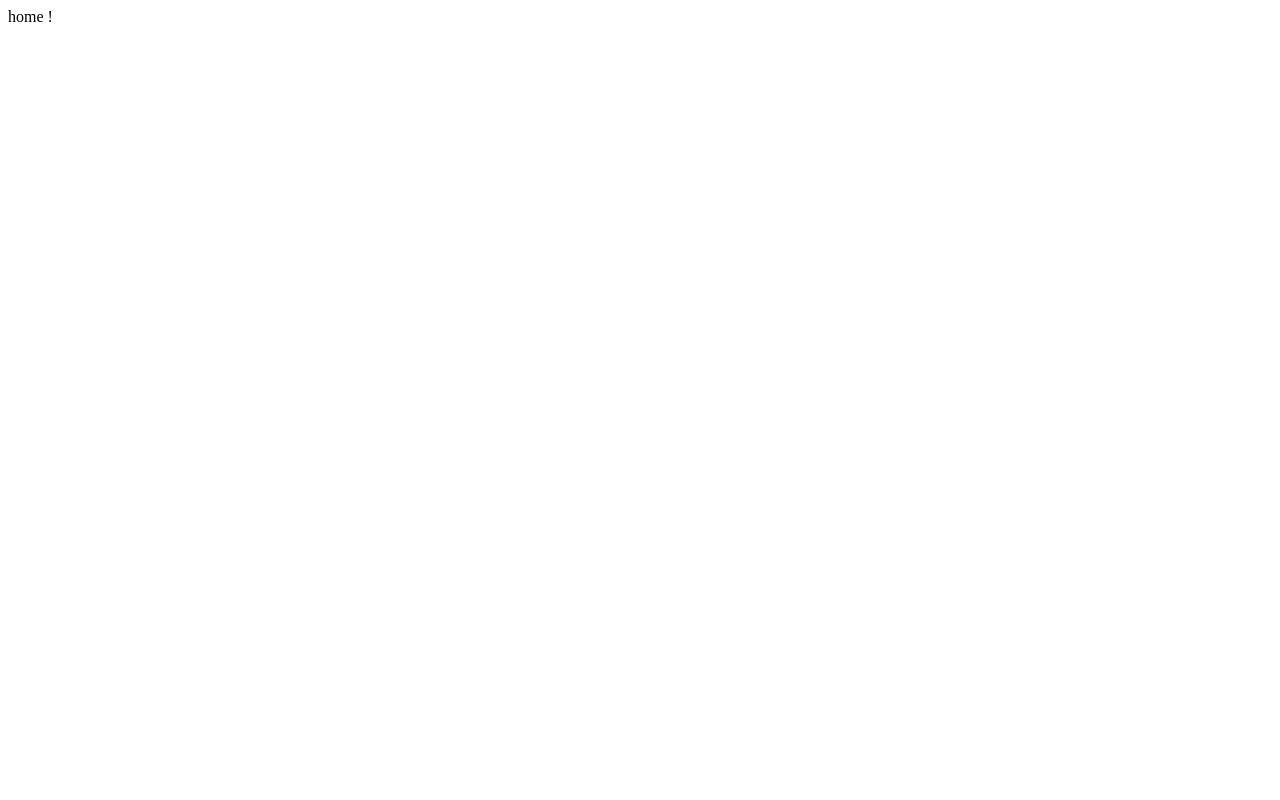
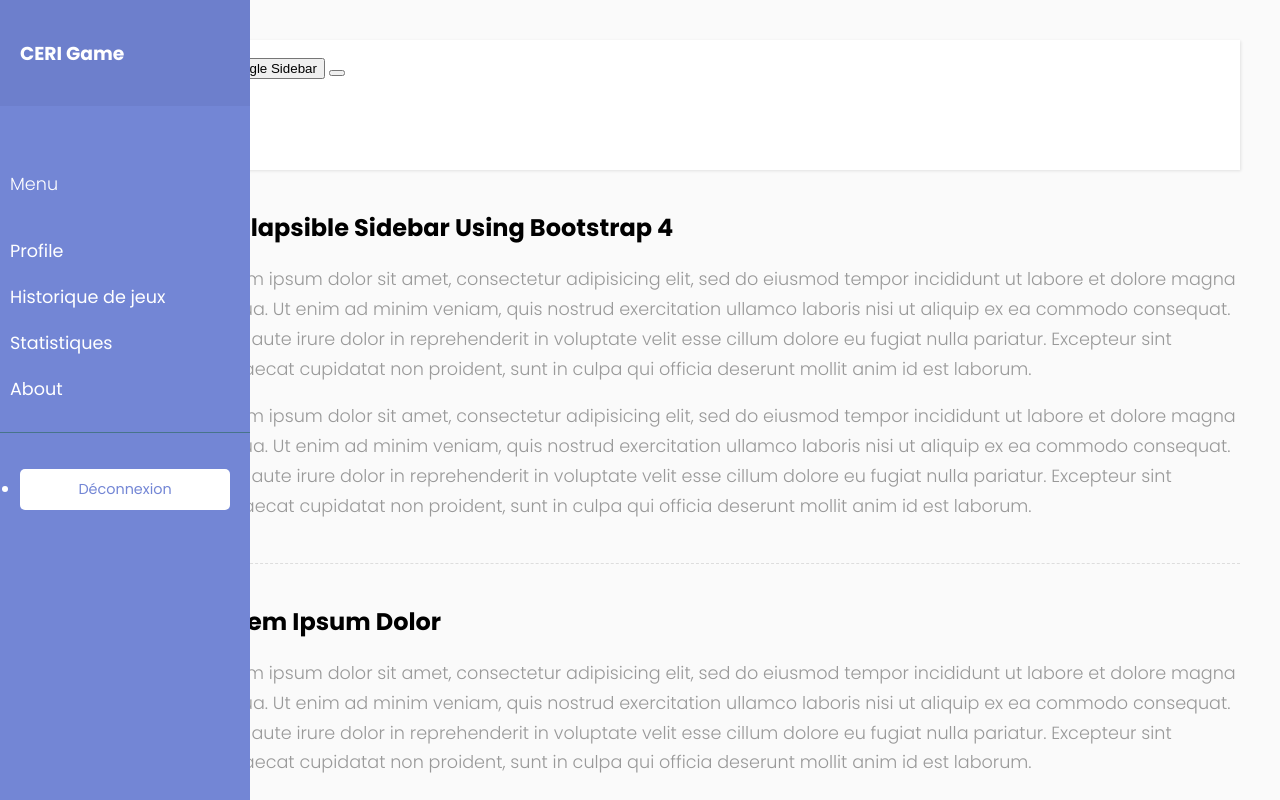
Before and after one commit to AbidiHamza84/CERIGame, a website: page CERIGame/app/views/home.html in a window 1280 px wide. Drawn offline with Linux system fonts and the light colour scheme.

Commit message:
ajout de la squelette de la page home

```diff
--- a/CERIGame/app/views/home.html
+++ b/CERIGame/app/views/home.html
@@ -1,4 +1,78 @@
+<link rel="stylesheet" href="../../css/style-home.css">
 
-<div class="center-in-page " ng-controller="HomeController">
-home !
+<div ng-controller="HomeController">
+    <div class="wrapper">
+        <!-- Sidebar  -->
+        <nav id="sidebar" ng-class="navBarToggle ? 'active' : ''">
+            <div class="sidebar-header">
+                <h3>CERI Game</h3>
+            </div>
+
+            <ul class="list-unstyled components">
+                <p>Menu</p>
+                <li>
+                    <a href="#">Profile</a>
+                </li>
+                <li>
+                    <a href="#">Historique de jeux</a>
+                </li>
+                <li>
+                    <a href="#">Statistiques</a>
+                </li>
+                <li>
+                    <a href="#">About</a>
+                </li>
+            </ul>
+
+            <ul class="list-unstyled CTAs">
+                <li>
+                    <a href="#" class="download">Déconnexion</a>
+                </li>
+            </ul>
+        </nav>
+
+        <!-- Page Content  -->
+        <div id="content" ng-class="navBarToggle ? 'active' : ''">
+
+            <nav class="navbar navbar-expand-lg navbar-light bg-light">
+                <div class="container-fluid">
+
+                    <button type="button" id="sidebarCollapse" class="btn btn-info" ng-click="navBarToggle = !navBarToggle">
+                        <i class="fas fa-align-left"></i>
+                        <span>Toggle Sidebar</span>
+                    </button>
+                    <button class="btn btn-dark d-inline-block d-lg-none ml-auto" type="button" data-toggle="collapse" data-target="#navbarSupportedContent" aria-controls="navbarSupportedContent" aria-expanded="false" aria-label="Toggle navigation">
+                        <i class="fas fa-align-justify"></i>
+                    </button>
+
+                    <div class="collapse navbar-collapse" id="navbarSupportedContent">
+                        <ul class="nav navbar-nav ml-auto">
+                            <li class="nav-item active">
+                                <h6 class="text-secondary" ng-bind="lastConnexion"></h6>
+                            </li>
+                        </ul>
+                    </div>
+                </div>
+            </nav>
+
+            <h2>Collapsible Sidebar Using Bootstrap 4</h2>
+            <p>Lorem ipsum dolor sit amet, consectetur adipisicing elit, sed do eiusmod tempor incididunt ut labore et dolore magna aliqua. Ut enim ad minim veniam, quis nostrud exercitation ullamco laboris nisi ut aliquip ex ea commodo consequat. Duis aute irure dolor in reprehenderit in voluptate velit esse cillum dolore eu fugiat nulla pariatur. Excepteur sint occaecat cupidatat non proident, sunt in culpa qui officia deserunt mollit anim id est laborum.</p>
+            <p>Lorem ipsum dolor sit amet, consectetur adipisicing elit, sed do eiusmod tempor incididunt ut labore et dolore magna aliqua. Ut enim ad minim veniam, quis nostrud exercitation ullamco laboris nisi ut aliquip ex ea commodo consequat. Duis aute irure dolor in reprehenderit in voluptate velit esse cillum dolore eu fugiat nulla pariatur. Excepteur sint occaecat cupidatat non proident, sunt in culpa qui officia deserunt mollit anim id est laborum.</p>
+
+            <div class="line"></div>
+
+            <h2>Lorem Ipsum Dolor</h2>
+            <p>Lorem ipsum dolor sit amet, consectetur adipisicing elit, sed do eiusmod tempor incididunt ut labore et dolore magna aliqua. Ut enim ad minim veniam, quis nostrud exercitation ullamco laboris nisi ut aliquip ex ea commodo consequat. Duis aute irure dolor in reprehenderit in voluptate velit esse cillum dolore eu fugiat nulla pariatur. Excepteur sint occaecat cupidatat non proident, sunt in culpa qui officia deserunt mollit anim id est laborum.</p>
+
+            <div class="line"></div>
+
+            <h2>Lorem Ipsum Dolor</h2>
+            <p>Lorem ipsum dolor sit amet, consectetur adipisicing elit, sed do eiusmod tempor incididunt ut labore et dolore magna aliqua. Ut enim ad minim veniam, quis nostrud exercitation ullamco laboris nisi ut aliquip ex ea commodo consequat. Duis aute irure dolor in reprehenderit in voluptate velit esse cillum dolore eu fugiat nulla pariatur. Excepteur sint occaecat cupidatat non proident, sunt in culpa qui officia deserunt mollit anim id est laborum.</p>
+
+            <div class="line"></div>
+
+            <h3>Lorem Ipsum Dolor</h3>
+            <p>Lorem ipsum dolor sit amet, consectetur adipisicing elit, sed do eiusmod tempor incididunt ut labore et dolore magna aliqua. Ut enim ad minim veniam, quis nostrud exercitation ullamco laboris nisi ut aliquip ex ea commodo consequat. Duis aute irure dolor in reprehenderit in voluptate velit esse cillum dolore eu fugiat nulla pariatur. Excepteur sint occaecat cupidatat non proident, sunt in culpa qui officia deserunt mollit anim id est laborum.</p>
+        </div>
+    </div>
 </div>
--- a/CERIGame/css/login.css
+++ b/CERIGame/css/login.css
@@ -6,8 +6,7 @@
  */
 body, html {
     height: 100%;
-    background-repeat: no-repeat;
-    background-image: linear-gradient(rgb(104, 145, 162), rgb(12, 97, 33));
+    background: linear-gradient(rgb(104, 145, 162), rgb(12, 97, 33)) no-repeat;
 }
 
 .card-container.card {
--- /dev/null
+++ b/CERIGame/css/style-home.css
@@ -0,0 +1,185 @@
+/*
+    DEMO STYLE
+*/
+
+@import "https://fonts.googleapis.com/css?family=Poppins:300,400,500,600,700";
+body {
+    font-family: 'Poppins', sans-serif;
+    background: #fafafa;
+}
+
+p {
+    font-family: 'Poppins', sans-serif;
+    font-size: 1.1em;
+    font-weight: 300;
+    line-height: 1.7em;
+    color: #999;
+}
+
+a,
+a:hover,
+a:focus {
+    color: inherit;
+    text-decoration: none;
+    transition: all 0.3s;
+}
+
+.navbar {
+    padding: 15px 10px;
+    background: #fff;
+    border: none;
+    border-radius: 0;
+    margin-bottom: 40px;
+    box-shadow: 1px 1px 3px rgba(0, 0, 0, 0.1);
+}
+
+.navbar-btn {
+    box-shadow: none;
+    outline: none !important;
+    border: none;
+}
+
+.line {
+    width: 100%;
+    height: 1px;
+    border-bottom: 1px dashed #ddd;
+    margin: 40px 0;
+}
+
+/* ---------------------------------------------------
+    SIDEBAR STYLE
+----------------------------------------------------- */
+
+.wrapper {
+    display: flex;
+    width: 100%;
+}
+
+#sidebar {
+    width: 250px;
+    position: fixed;
+    top: 0;
+    left: 0;
+    height: 100vh;
+    z-index: 999;
+    background: #7386D5;
+    color: #fff;
+    transition: all 0.3s;
+}
+
+#sidebar.active {
+    margin-left: -250px;
+}
+
+#sidebar .sidebar-header {
+    padding: 20px;
+    background: #6d7fcc;
+}
+
+#sidebar ul.components {
+    padding: 20px 0;
+    border-bottom: 1px solid #47748b;
+}
+
+#sidebar ul p {
+    color: #fff;
+    padding: 10px;
+}
+
+#sidebar ul li a {
+    padding: 10px;
+    font-size: 1.1em;
+    display: block;
+}
+
+#sidebar ul li a:hover {
+    color: #7386D5;
+    background: #fff;
+}
+
+#sidebar ul li.active>a,
+a[aria-expanded="true"] {
+    color: #fff;
+    background: #6d7fcc;
+}
+
+a[data-toggle="collapse"] {
+    position: relative;
+}
+
+.dropdown-toggle::after {
+    display: block;
+    position: absolute;
+    top: 50%;
+    right: 20px;
+    transform: translateY(-50%);
+}
+
+ul ul a {
+    font-size: 0.9em !important;
+    padding-left: 30px !important;
+    background: #6d7fcc;
+}
+
+ul.CTAs {
+    padding: 20px;
+}
+
+ul.CTAs a {
+    text-align: center;
+    font-size: 0.9em !important;
+    display: block;
+    border-radius: 5px;
+    margin-bottom: 5px;
+}
+
+a.download {
+    background: #fff;
+    color: #7386D5;
+}
+
+a.article,
+a.article:hover {
+    background: #6d7fcc !important;
+    color: #fff !important;
+}
+
+/* ---------------------------------------------------
+    CONTENT STYLE
+----------------------------------------------------- */
+
+#content {
+    width: calc(100% - 250px);
+    padding: 40px;
+    min-height: 100vh;
+    transition: all 0.3s;
+    position: absolute;
+    top: 0;
+    right: 0;
+}
+
+#content.active {
+    width: 100%;
+}
+
+/* ---------------------------------------------------
+    MEDIAQUERIES
+----------------------------------------------------- */
+
+@media (max-width: 768px) {
+    #sidebar {
+        margin-left: -250px;
+    }
+    #sidebar.active {
+        margin-left: 0;
+    }
+    #content {
+        width: 100%;
+    }
+    #content.active {
+        width: calc(100% - 250px);
+    }
+    #sidebarCollapse span {
+        display: none;
+    }
+}
--- a/server.js
+++ b/server.js
@@ -78,7 +78,3 @@ app.post('/login', function(req, res){
         }
     });
 });
-
-app.get('/home', function(req, res) {
-   res.send("sss");
-});
```
Also changed, not shown: CERIGame/app/controllers/HomeController.js (+5 -2 lines), CERIGame/app/controllers/UserController.js (+9 -6 lines), CERIGame/app/views/login.html (+1 -1 lines), CERIGame/index.html (+27 -9 lines).
